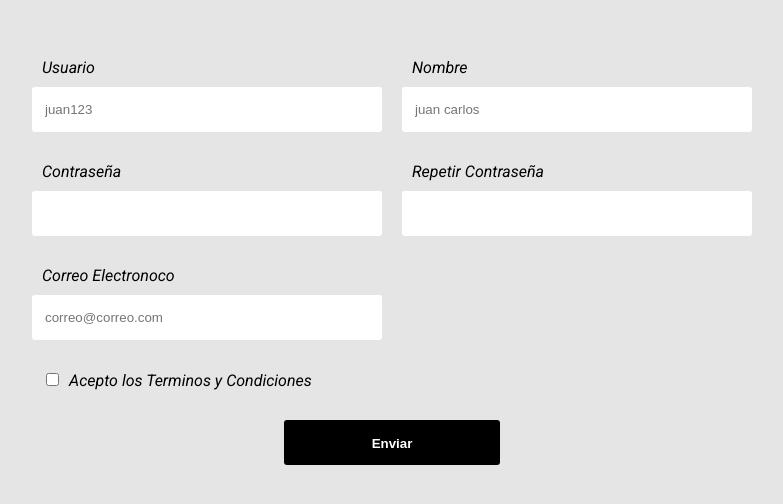
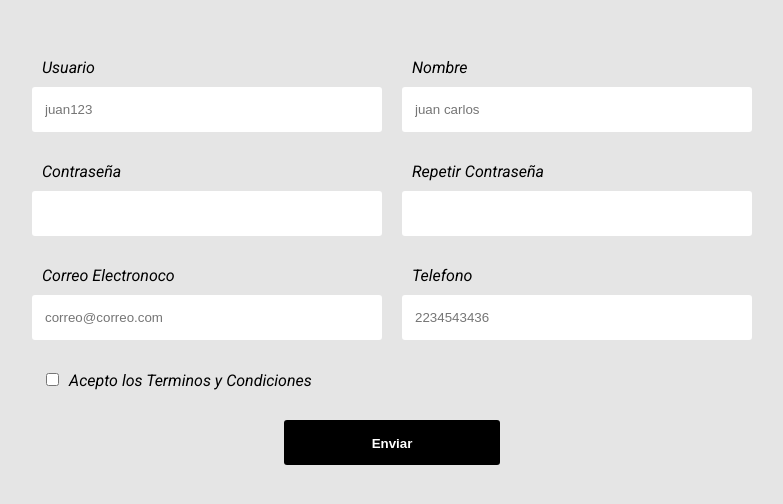
Before and after one commit to winder001/formulario-con-React, a React (Create React App) app: page / in a window 1280 px wide. Shown: the top 504 px of the page, without its empty margins (248-1031 px from the left). Built offline with nearby package versions, Linux system fonts and the light colour scheme.

Commit message:
se agrego input telefono

```diff
--- a/src/App.js
+++ b/src/App.js
@@ -11,12 +11,14 @@ const App = () => {
     const [password, cambiarPassword] = useState({campo: '', valido: null});
     const [password2, cambiarPassword2] = useState({campo: '', valido: null});
     const [correo, cambiarCorreo] = useState({campo: '', valido: null});
+    const [telefono, cambiarTelefono] = useState({campo: '', valido: null});
 
     const expresiones = {
         usuario: /^[a-zA-Z0-9\_\-]{4,20}$/, //letras, numeros, guion y guion bajos.
         nombre: /^[a-zA-zÁ-ÿ\s]{1,40}$/, //letras y espacios pueden llevar acentos
         password: /^.{4,20}$/, //4 a 12 digitos
-        correo: /^[a-zA-Z0-9_.+-]+@[a-zA-Z0-9-]+\.[a-zA-Z0-9-.]+$/
+        correo: /^[a-zA-Z0-9_.+-]+@[a-zA-Z0-9-]+\.[a-zA-Z0-9-.]+$/,
+        telefono: /^\d{7,14}$/ // 7 a 14 numeros.
     }
 
   return (
@@ -69,9 +71,20 @@ const App = () => {
                 tipo="email"
                 label="Correo Electronoco"
                 placeholder="correo@correo.com"
-                name="correp"
+                name="correo"
                 leyendaError="El correo solo debe contener letras, numeros,punto,guion y guion bajo."
                 expresionRegular={expresiones.correo}
+             />
+
+             <Input
+                estado= {telefono}
+                cambiarEstado={cambiarTelefono}
+                tipo="text"
+                label="Telefono"
+                placeholder="2234543436"
+                name="telefono"
+                leyendaError="El telefono solo debe contener numeros y maximo 14 digitos."
+                expresionRegular={expresiones.telefono}
              />
 
               <ContenedorTerminos>
```
